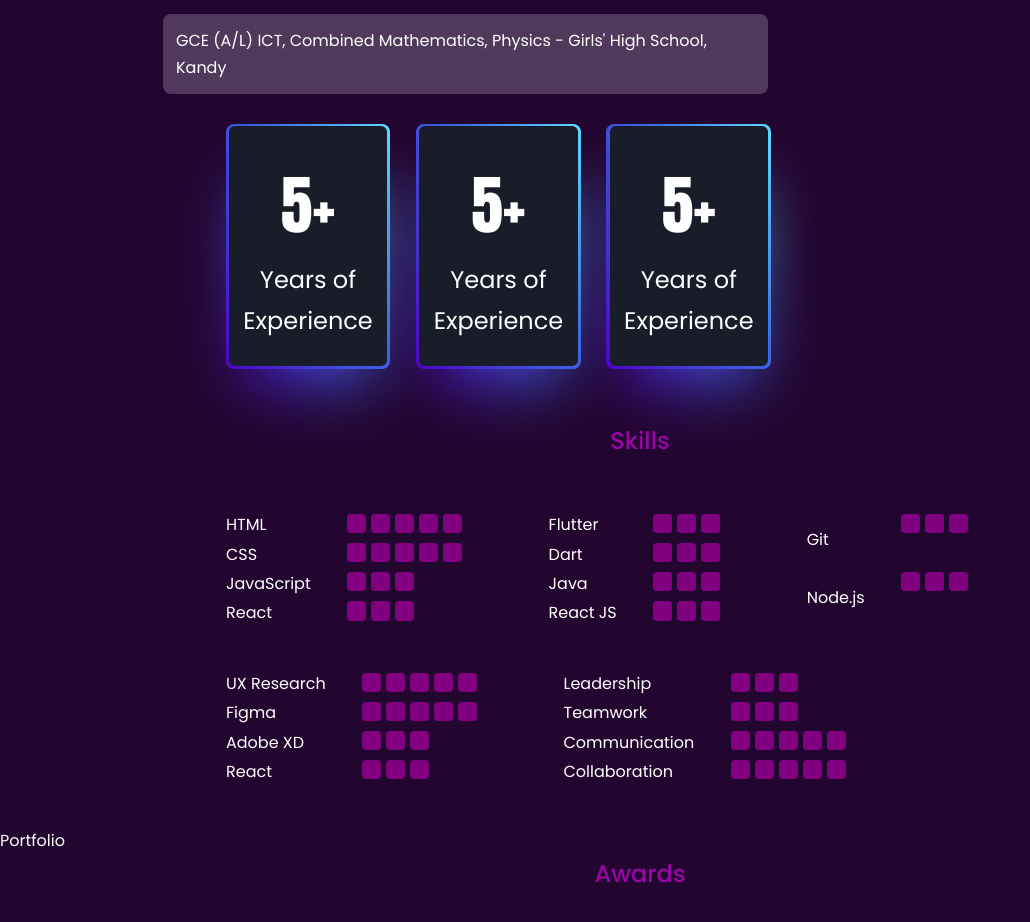
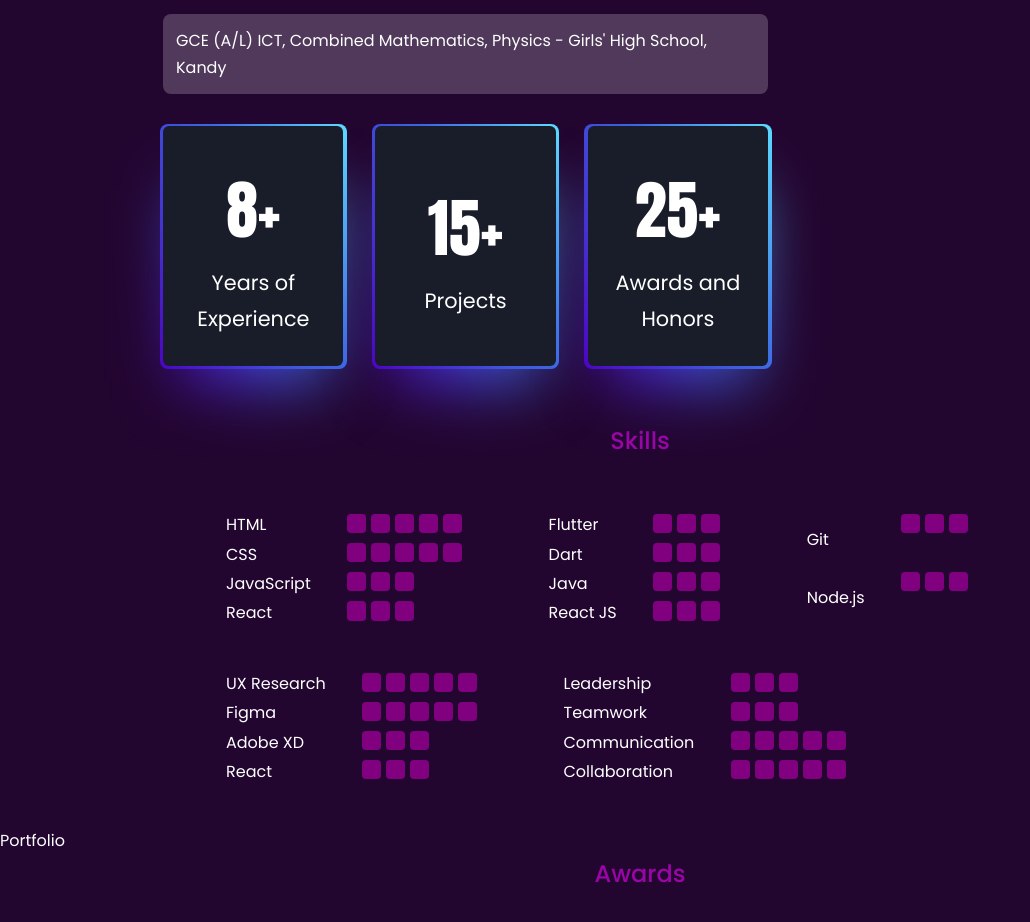
Before and after one commit to disara7/portfolio, a React (Create React App) app: page / in a window 1280 px wide. Shown: the part 1520-2442 px from the top of the page, without its empty margins (0-1030 px from the left). Built offline with nearby package versions, Linux system fonts and the light colour scheme.

Commit message:
updated about

```diff
--- a/src/components/about/About.jsx
+++ b/src/components/about/About.jsx
@@ -25,16 +25,16 @@ const About = () => {
           </p>
           <div className="cardset">
           <div class="card">
-            <h2 className='number'>5+</h2>
+            <h2 className='number'>8+</h2>
             <p className='number_description'>Years of Experience</p>
           </div>
           <div class="card">
-            <h2 className='number'>5+</h2>
-            <p className='number_description'>Years of Experience</p>
+            <h2 className='number'>15+</h2>
+            <p className='number_description'>Projects</p>
           </div>
           <div class="card">
-            <h2 className='number'>5+</h2>
-            <p className='number_description'>Years of Experience</p>
+            <h2 className='number'>25+</h2>
+            <p className='number_description'>Awards and Honors</p>
           </div>
 
           </div>
--- a/src/components/about/about.css
+++ b/src/components/about/about.css
@@ -43,7 +43,8 @@
     display: flex;
     flex-direction: row;
     gap: 2rem;
-    margin-left: 14.3rem;
+    margin-left: 10.2rem;
+
 }
 @property --rotate {
     syntax: "<angle>";
@@ -67,7 +68,7 @@
     align-items: center;
     text-align: center;
     display: flex;
-    font-size: 1.5em;
+    font-size: 1.3em;
 
     flex-direction: column;
 
```
